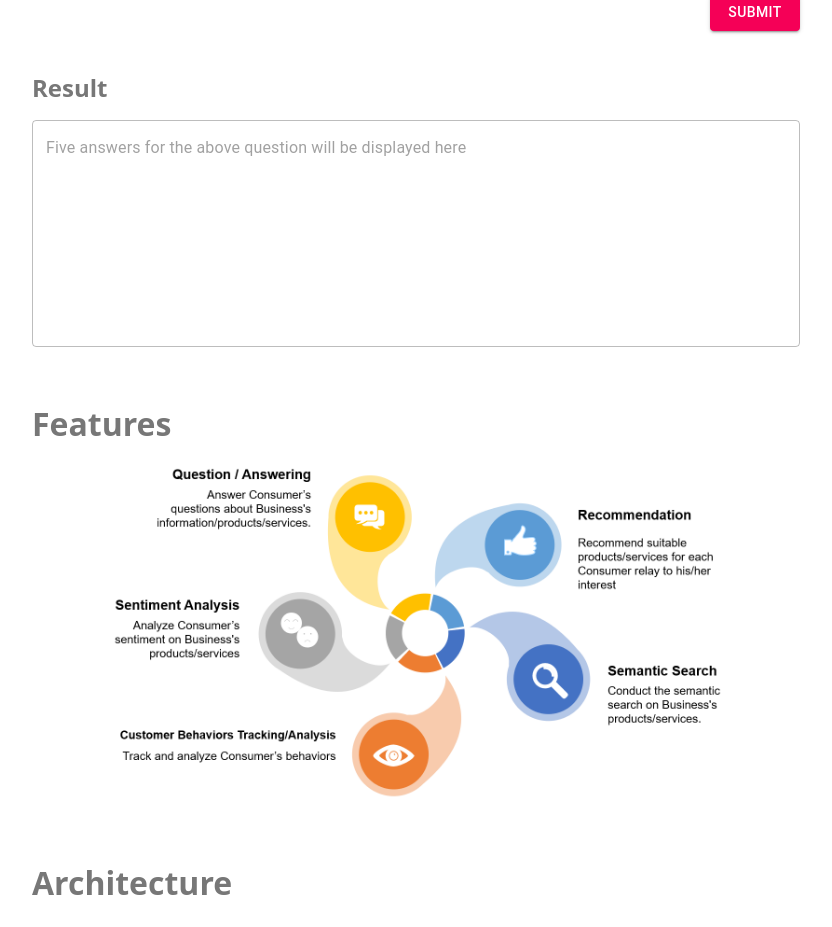
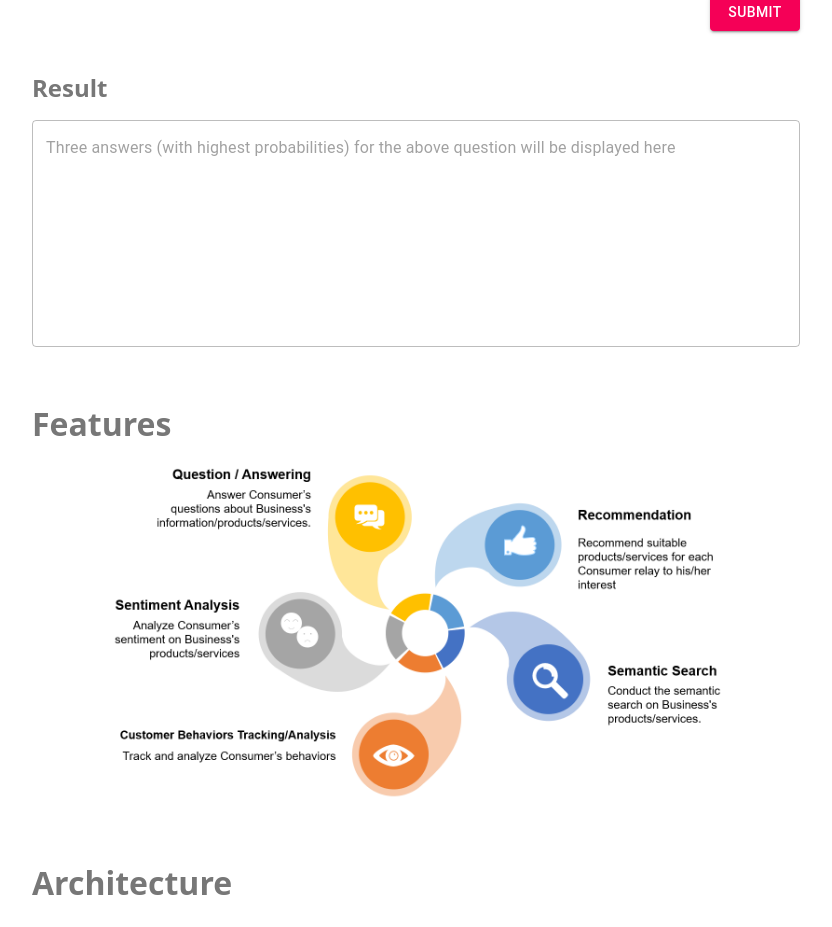
Before and after one commit to roger-ngx/udp-demo, a Next.js app: page / in a window 1280 px wide. Shown: the part 1213-2140 px from the top of the page, without its empty margins (224-1056 px from the left). Built offline with nearby package versions, Linux system fonts and the light colour scheme.

Commit message:
displayed 3 answers

```diff
--- a/pages/index.js
+++ b/pages/index.js
@@ -228,7 +228,7 @@
 
               <h2 style={{margin: '0 0 16px 0'}}>Result</h2>
               <TextField
-                placeholder='Five answers for the above question will be displayed here'
+                placeholder='Three answers (with highest probabilities) for the above question will be displayed here'
                 variant='outlined'
                 style={{width: '100%'}}
                 multiline={true}
```
